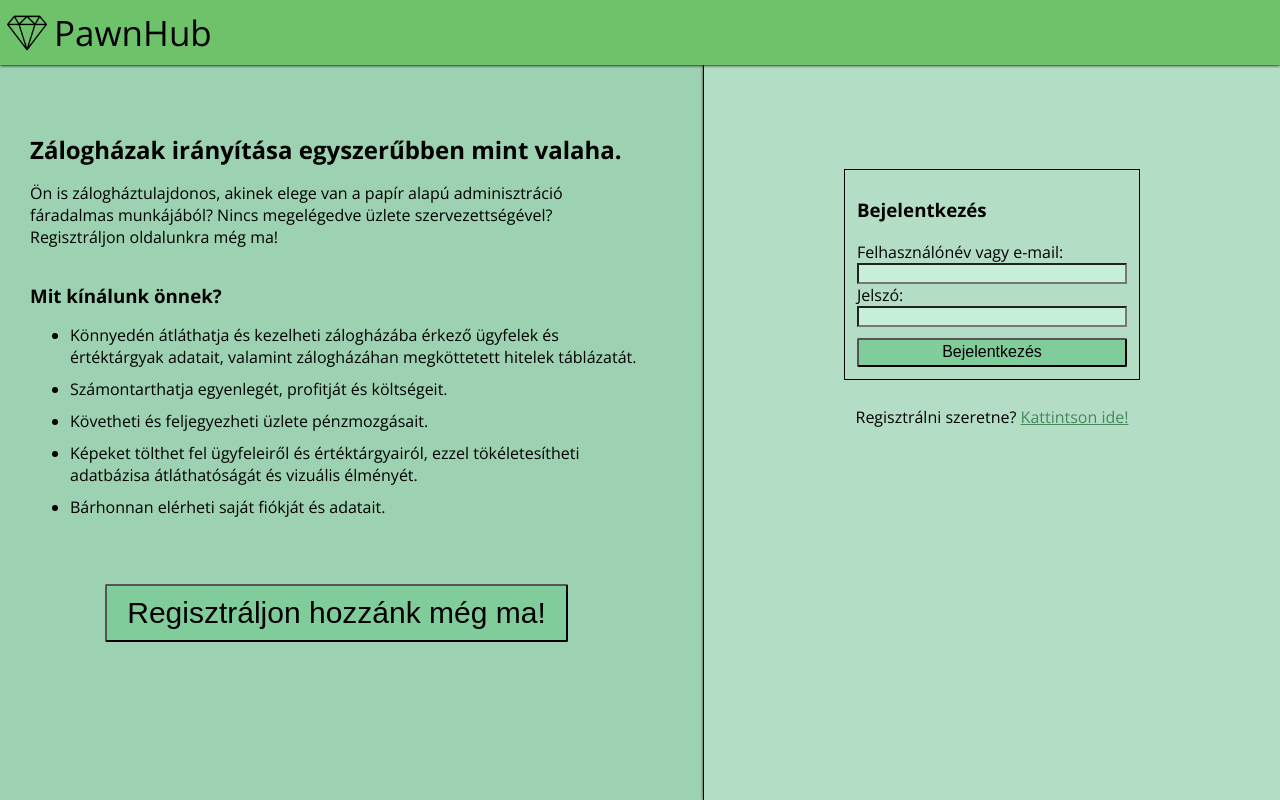
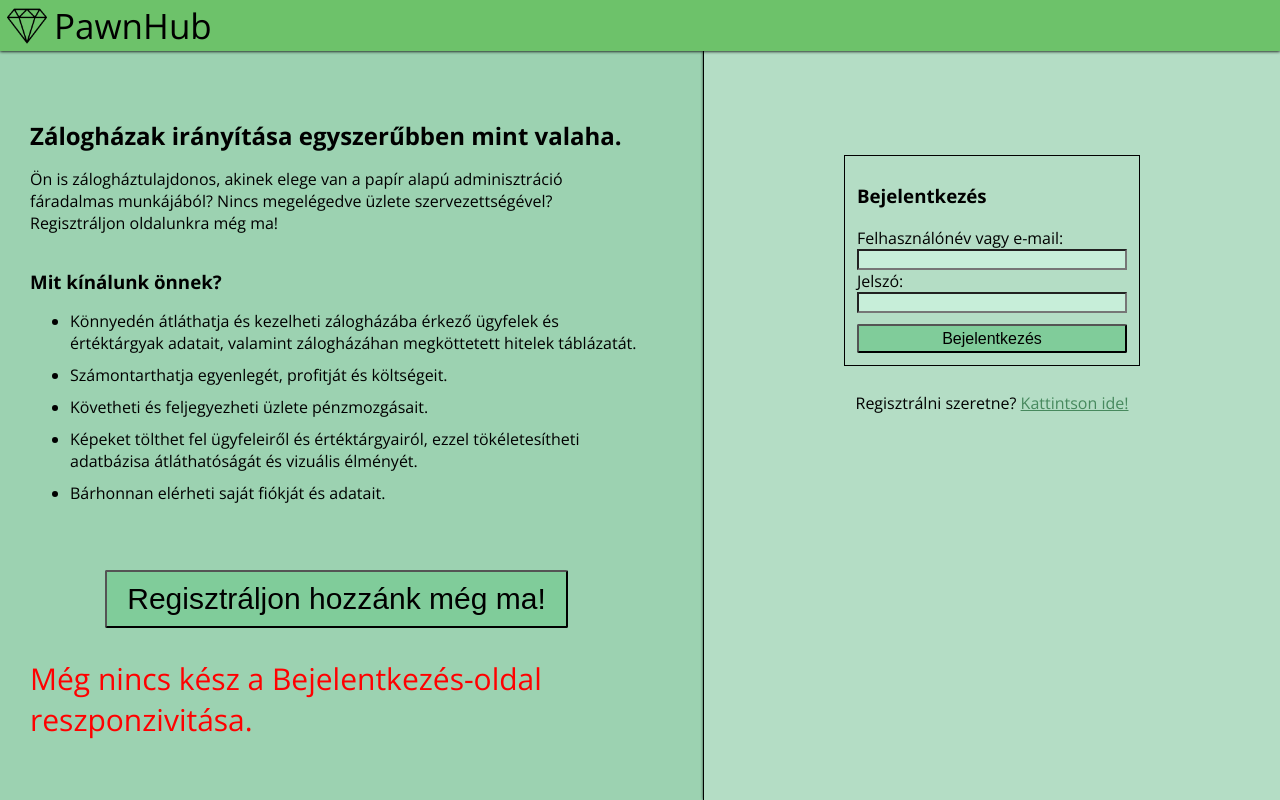
Before and after one commit to mikobalint-szbi/PawnHub, a SvelteKit app: page / in a window 1280 px wide. Built offline with nearby package versions, Linux system fonts and the light colour scheme.

Commit message:
Messing with login page sesponsivity – Unfinished

```diff
--- a/src/routes/+page.svelte
+++ b/src/routes/+page.svelte
@@ -62,6 +62,7 @@
             <button id="registerPromotion" on:click={() => switchtoRegister(true)}>Regisztráljon hozzánk még ma!</button>
             <p id="regDriector">🠦 Tekintsen a képernyő jobb oldalára! 🠦</p>
         </div>
+        <p style="font-size: 30px; color: red">Még nincs kész a Bejelentkezés-oldal reszponzivitása.</p>
 
 
     </div>
@@ -103,6 +104,55 @@
 
 <style lang="scss">
 
+    @media (min-width: 0px) {
+        #body{
+            flex-direction: column;
+
+            #body-col1{
+                width: 100%;
+            }
+            #body-col2{
+                width: 100%;
+            }
+
+        }
+
+    }
+    @media (min-width: 340px) {
+
+
+    }
+    /* Small devices (portrait tablets and large phones, 600px and up) */
+    @media (min-width: 596px) {
+
+
+    }
+    @media (min-width: 868px) {
+        #body{
+            flex-direction: row;
+
+            #body-col1{
+                width: 55%;
+            }
+            #body-col2{
+                width: 45%;
+            }
+        }
+
+    }
+    /* Large devices (laptops/desktops, 992px and up) */
+    @media (min-width: 1000px) {
+
+
+    }
+    /* Extra large devices (large laptops and desktops, 1200px and up) */
+    @media (min-width: 1230px) {
+
+
+    }
+
+
+
     .none{
         display: none;
     }
@@ -114,7 +164,6 @@
     }
     #body-col1{
         border-right: 1px solid black;
-        width: 55%;
         height: 100%;
         display: flex;
         flex-direction: column;
@@ -128,7 +177,6 @@
         }
     }
     #body-col2{
-        width: 45%;
         height: 100%;
         display: flex;
         align-items: center;
```
